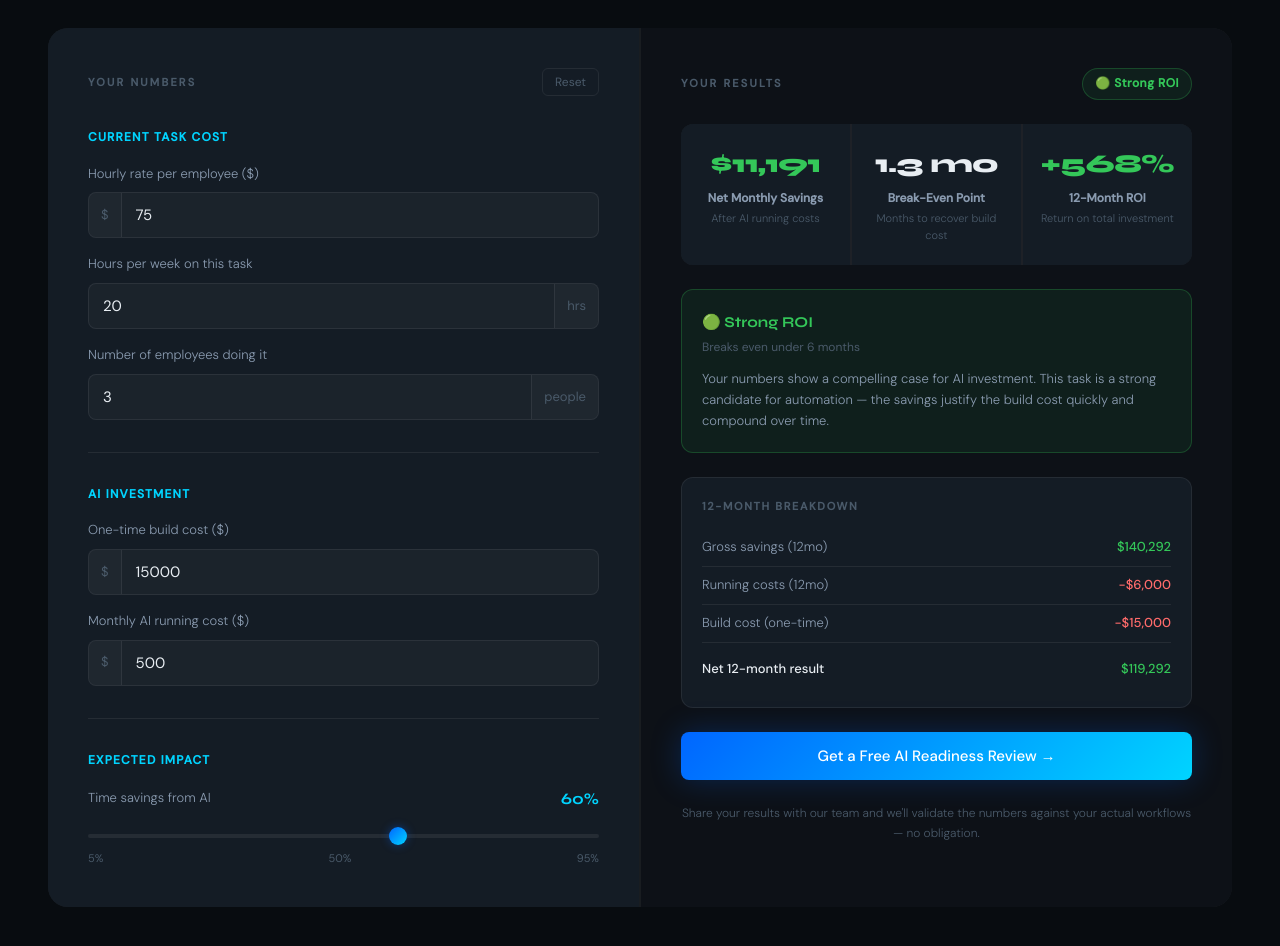
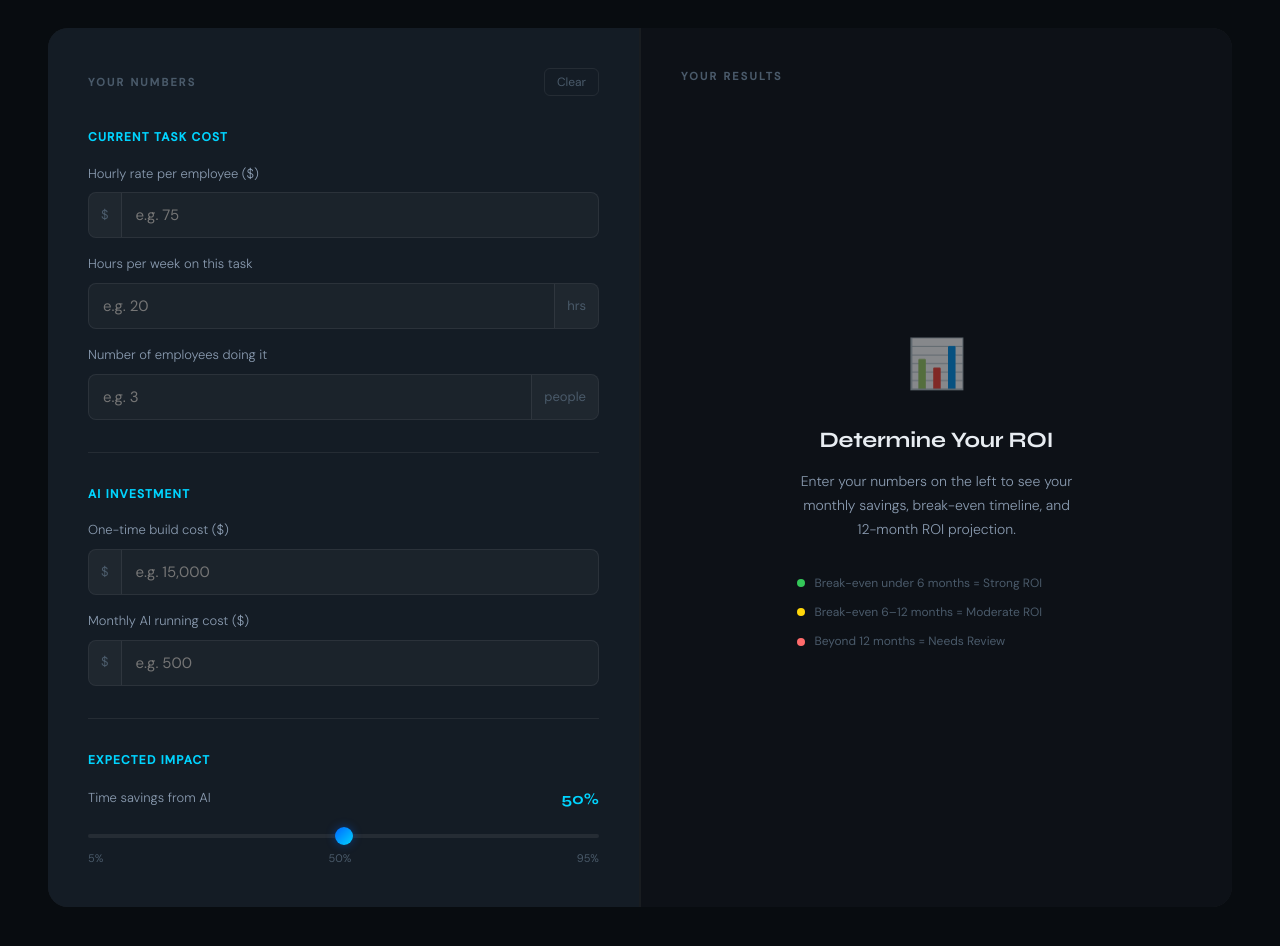
Before and after one commit to CamJon30/ibiz-digital-solutions, a Next.js app: page / in a window 1280 px wide. Shown: the part 6720-7666 px from the top of the page. Built offline with nearby package versions, Linux system fonts and the light colour scheme.

Commit message:
Ensure initial state for ROI Calculator

```diff
--- a/components/ROICalculator.module.css
+++ b/components/ROICalculator.module.css
@@ -348,3 +348,63 @@
   .calculator { grid-template-columns: 1fr; }
   .metricsGrid { grid-template-columns: 1fr; }
 }
+
+/* Empty state */
+.emptyState {
+  display: flex;
+  flex-direction: column;
+  align-items: center;
+  justify-content: center;
+  text-align: center;
+  flex: 1;
+  padding: 40px 24px;
+  min-height: 400px;
+}
+
+.emptyIcon {
+  font-size: 48px;
+  margin-bottom: 20px;
+  opacity: 0.5;
+}
+
+.emptyTitle {
+  font-family: var(--font-display);
+  font-size: 22px;
+  font-weight: 700;
+  color: var(--text);
+  margin-bottom: 12px;
+  letter-spacing: -0.01em;
+}
+
+.emptyText {
+  font-size: 14px;
+  color: var(--text2);
+  line-height: 1.7;
+  font-weight: 300;
+  max-width: 280px;
+  margin-bottom: 32px;
+}
+
+.emptyHints {
+  display: flex;
+  flex-direction: column;
+  gap: 10px;
+  width: 100%;
+  max-width: 280px;
+}
+
+.emptyHint {
+  display: flex;
+  align-items: center;
+  gap: 10px;
+  font-size: 12px;
+  color: var(--text3);
+  text-align: left;
+}
+
+.emptyHintDot {
+  width: 8px;
+  height: 8px;
+  border-radius: 50%;
+  flex-shrink: 0;
+}
--- a/components/ROICalculator.tsx
+++ b/components/ROICalculator.tsx
@@ -1,17 +1,26 @@
 'use client'
-import { useState, useEffect } from 'react'
+import { useState, useCallback } from 'react'
 import styles from './ROICalculator.module.css'
 
-const defaultInputs = {
-  hourlyRate: 75,
-  hoursPerWeek: 20,
-  employees: 3,
-  buildCost: 15000,
-  monthlyCost: 500,
-  timeSavings: 60,
+interface Inputs {
+  hourlyRate: string
+  hoursPerWeek: string
+  employees: string
+  buildCost: string
+  monthlyCost: string
+  timeSavings: number
 }
 
-type Rating = 'green' | 'yellow' | 'red' | null
+const emptyInputs: Inputs = {
+  hourlyRate: '',
+  hoursPerWeek: '',
+  employees: '',
+  buildCost: '',
+  monthlyCost: '',
+  timeSavings: 50,
+}
+
+type Rating = 'green' | 'yellow' | 'red'
 
 interface Results {
   grossMonthlySavings: number
@@ -30,67 +39,99 @@ function formatPercent(n: number) {
   return `${n > 0 ? '+' : ''}${n.toFixed(0)}%`
 }
 
-export default function ROICalculator() {
-  const [inputs, setInputs] = useState(defaultInputs)
-  const [results, setResults] = useState<Results | null>(null)
-  const [animated, setAnimated] = useState(false)
+function compute(inputs: Inputs): Results | null {
+  const hr = parseFloat(inputs.hourlyRate)
+  const hpw = parseFloat(inputs.hoursPerWeek)
+  const emp = parseFloat(inputs.employees)
+  const build = parseFloat(inputs.buildCost)
+  const monthly = parseFloat(inputs.monthlyCost)
+  const savings = inputs.timeSavings
 
-  const handleChange = (key: keyof typeof defaultInputs, value: string) => {
-    const num = parseFloat(value) || 0
-    setInputs(prev => ({ ...prev, [key]: num }))
-  }
+  // Only calculate if all required fields have valid numbers
+  if (isNaN(hr) || isNaN(hpw) || isNaN(emp) || isNaN(build) || isNaN(monthly)) return null
+  if (hr <= 0 || hpw <= 0 || emp <= 0) return null
 
-  useEffect(() => {
-    const { hourlyRate, hoursPerWeek, employees, buildCost, monthlyCost, timeSavings } = inputs
-    const weeklyHoursSaved = (hoursPerWeek * timeSavings) / 100
-    const monthlyHoursSaved = weeklyHoursSaved * 4.33 * employees
-    const grossMonthlySavings = monthlyHoursSaved * hourlyRate
-    const netMonthlySavings = grossMonthlySavings - monthlyCost
+  const weeklyHoursSaved = (hpw * savings) / 100
+  const monthlyHoursSaved = weeklyHoursSaved * 4.33 * emp
+  const grossMonthlySavings = monthlyHoursSaved * hr
+  const netMonthlySavings = grossMonthlySavings - monthly
+
   let breakEvenMonths: number | null = null
-    if (netMonthlySavings > 0) breakEvenMonths = buildCost / netMonthlySavings
+  if (netMonthlySavings > 0 && build > 0) breakEvenMonths = build / netMonthlySavings
+
   const gross12 = grossMonthlySavings * 12
-    const totalCost12 = buildCost + monthlyCost * 12
+  const totalCost12 = build + monthly * 12
   const net12 = gross12 - totalCost12
   const roi12Month = totalCost12 > 0 ? (net12 / totalCost12) * 100 : 0
+
   let rating: Rating = 'red'
   if (breakEvenMonths !== null && breakEvenMonths <= 6) rating = 'green'
   else if (breakEvenMonths !== null && breakEvenMonths <= 12) rating = 'yellow'
-    setResults({ grossMonthlySavings, netMonthlySavings, breakEvenMonths, roi12Month, net12, rating })
-    setAnimated(false)
-    setTimeout(() => setAnimated(true), 50)
-  }, [inputs])
 
-  const handleCTA = () => {
+  return { grossMonthlySavings, netMonthlySavings, breakEvenMonths, roi12Month, net12, rating }
+}
+
+const ratingConfig = {
+  green: {
+    label: 'Strong ROI',
+    sublabel: 'Breaks even under 6 months',
+    color: '#34c759',
+    bg: 'rgba(52,199,89,0.08)',
+    border: 'rgba(52,199,89,0.25)',
+    icon: '🟢',
+    body: 'Your numbers show a compelling case for AI investment. This task is a strong candidate for automation — the savings justify the build cost quickly and compound over time.',
+  },
+  yellow: {
+    label: 'Moderate ROI',
+    sublabel: 'Breaks even in 6–12 months',
+    color: '#ffd60a',
+    bg: 'rgba(255,214,10,0.08)',
+    border: 'rgba(255,214,10,0.25)',
+    icon: '🟡',
+    body: 'The investment is viable but worth optimizing. Consider reducing build cost with a phased approach, or identifying additional tasks that could be automated in the same engagement.',
+  },
+  red: {
+    label: 'Needs Review',
+    sublabel: "Doesn't break even within 12 months",
+    color: '#ff6b6b',
+    bg: 'rgba(255,107,107,0.08)',
+    border: 'rgba(255,107,107,0.25)',
+    icon: '🔴',
+    body: "The numbers need adjustment before this investment makes sense. Try increasing the time savings percentage, reducing build cost, or identifying higher-value tasks to automate.",
+  },
+}
+
+export default function ROICalculator() {
+  const [inputs, setInputs] = useState<Inputs>(emptyInputs)
+
+  const results = compute(inputs)
+
+  const handleChange = (key: keyof Inputs, value: string | number) => {
+    setInputs(prev => ({ ...prev, [key]: value }))
+  }
+
+  const handleCTA = useCallback(() => {
     if (!results) return
-    const summary = buildSummary(inputs, results)
+    const r = ratingConfig[results.rating]
+    const summary = `AI ROI Calculator Results:
+• Rating: ${r.label}
+• Hourly rate: ${formatCurrency(parseFloat(inputs.hourlyRate))} | Hours/week: ${inputs.hoursPerWeek} | Employees: ${inputs.employees}
+• AI build cost: ${formatCurrency(parseFloat(inputs.buildCost))} | Monthly cost: ${formatCurrency(parseFloat(inputs.monthlyCost))} | Time savings: ${inputs.timeSavings}%
+• Net monthly savings: ${formatCurrency(results.netMonthlySavings)}
+• Break-even: ${results.breakEvenMonths === null ? 'Does not break even' : results.breakEvenMonths < 1 ? 'Under 1 month' : `${results.breakEvenMonths.toFixed(1)} months`}
+• 12-month ROI: ${formatPercent(results.roi12Month)}
+• Net 12-month result: ${formatCurrency(results.net12)}`
+
     const contactSection = document.getElementById('contact')
     if (contactSection) {
       contactSection.scrollIntoView({ behavior: 'smooth' })
-      // Pass results to contact form via custom event
       setTimeout(() => {
         window.dispatchEvent(new CustomEvent('roi-results', { detail: summary }))
       }, 600)
     }
-  }
+  }, [inputs, results])
 
-  const buildSummary = (inp: typeof defaultInputs, res: Results) => {
-    const rating = res.rating === 'green' ? 'Strong ROI' : res.rating === 'yellow' ? 'Moderate ROI' : 'Needs Review'
-    const breakeven = res.breakEvenMonths === null ? 'Does not break even' : res.breakEvenMonths < 1 ? 'Under 1 month' : `${res.breakEvenMonths.toFixed(1)} months`
-    return `AI ROI Calculator Results:
-• Rating: ${rating}
-• Hourly rate: ${formatCurrency(inp.hourlyRate)} | Hours/week: ${inp.hoursPerWeek} | Employees: ${inp.employees}
-• AI build cost: ${formatCurrency(inp.buildCost)} | Monthly cost: ${formatCurrency(inp.monthlyCost)} | Time savings: ${inp.timeSavings}%
-• Net monthly savings: ${formatCurrency(res.netMonthlySavings)}
-• Break-even: ${breakeven}
-• 12-month ROI: ${formatPercent(res.roi12Month)}
-• Net 12-month result: ${formatCurrency(res.net12)}`
-  }
-
-  const ratingConfig = {
-    green: { label: 'Strong ROI', sublabel: 'Breaks even under 6 months', color: '#34c759', bg: 'rgba(52,199,89,0.08)', border: 'rgba(52,199,89,0.25)', icon: '🟢' },
-    yellow: { label: 'Moderate ROI', sublabel: 'Breaks even in 6–12 months', color: '#ffd60a', bg: 'rgba(255,214,10,0.08)', border: 'rgba(255,214,10,0.25)', icon: '🟡' },
-    red: { label: 'Needs Review', sublabel: "Doesn't break even within 12 months", color: '#ff6b6b', bg: 'rgba(255,107,107,0.08)', border: 'rgba(255,107,107,0.25)', icon: '🔴' },
-  }
+  const hasResults = results !== null
 
   return (
     <section id="roi-calculator" className={styles.section}>
@@ -108,7 +149,7 @@ export default function ROICalculator() {
           <div className={styles.inputs}>
             <div className={styles.inputsHeader}>
               <span className={styles.inputsLabel}>Your Numbers</span>
-              <button className={styles.resetBtn} onClick={() => setInputs(defaultInputs)}>Reset</button>
+              <button className={styles.resetBtn} onClick={() => setInputs(emptyInputs)}>Clear</button>
             </div>
 
             <div className={styles.inputGroup}>
@@ -117,20 +158,20 @@ export default function ROICalculator() {
                 <label className={styles.fieldLabel}>Hourly rate per employee ($)</label>
                 <div className={styles.inputWrap}>
                   <span className={styles.prefix}>$</span>
-                  <input type="number" className={styles.input} value={inputs.hourlyRate} onChange={e => handleChange('hourlyRate', e.target.value)} min="0" />
+                  <input type="number" className={styles.input} value={inputs.hourlyRate} onChange={e => handleChange('hourlyRate', e.target.value)} placeholder="e.g. 75" min="0" />
                 </div>
               </div>
               <div className={styles.field}>
                 <label className={styles.fieldLabel}>Hours per week on this task</label>
                 <div className={styles.inputWrap}>
-                  <input type="number" className={styles.input} value={inputs.hoursPerWeek} onChange={e => handleChange('hoursPerWeek', e.target.value)} min="0" />
+                  <input type="number" className={styles.input} value={inputs.hoursPerWeek} onChange={e => handleChange('hoursPerWeek', e.target.value)} placeholder="e.g. 20" min="0" />
                   <span className={styles.suffix}>hrs</span>
                 </div>
               </div>
               <div className={styles.field}>
                 <label className={styles.fieldLabel}>Number of employees doing it</label>
                 <div className={styles.inputWrap}>
-                  <input type="number" className={styles.input} value={inputs.employees} onChange={e => handleChange('employees', e.target.value)} min="1" />
+                  <input type="number" className={styles.input} value={inputs.employees} onChange={e => handleChange('employees', e.target.value)} placeholder="e.g. 3" min="1" />
                   <span className={styles.suffix}>people</span>
                 </div>
               </div>
@@ -142,14 +183,14 @@ export default function ROICalculator() {
                 <label className={styles.fieldLabel}>One-time build cost ($)</label>
                 <div className={styles.inputWrap}>
                   <span className={styles.prefix}>$</span>
-                  <input type="number" className={styles.input} value={inputs.buildCost} onChange={e => handleChange('buildCost', e.target.value)} min="0" />
+                  <input type="number" className={styles.input} value={inputs.buildCost} onChange={e => handleChange('buildCost', e.target.value)} placeholder="e.g. 15,000" min="0" />
                 </div>
               </div>
               <div className={styles.field}>
                 <label className={styles.fieldLabel}>Monthly AI running cost ($)</label>
                 <div className={styles.inputWrap}>
                   <span className={styles.prefix}>$</span>
-                  <input type="number" className={styles.input} value={inputs.monthlyCost} onChange={e => handleChange('monthlyCost', e.target.value)} min="0" />
+                  <input type="number" className={styles.input} value={inputs.monthlyCost} onChange={e => handleChange('monthlyCost', e.target.value)} placeholder="e.g. 500" min="0" />
                 </div>
               </div>
             </div>
@@ -161,7 +202,13 @@ export default function ROICalculator() {
                   Time savings from AI
                   <span className={styles.sliderValue}>{inputs.timeSavings}%</span>
                 </label>
-                <input type="range" className={styles.slider} value={inputs.timeSavings} onChange={e => handleChange('timeSavings', e.target.value)} min="5" max="95" step="5" />
+                <input
+                  type="range"
+                  className={styles.slider}
+                  value={inputs.timeSavings}
+                  onChange={e => handleChange('timeSavings', parseInt(e.target.value))}
+                  min="5" max="95" step="5"
+                />
                 <div className={styles.sliderLabels}><span>5%</span><span>50%</span><span>95%</span></div>
               </div>
             </div>
@@ -171,18 +218,36 @@ export default function ROICalculator() {
           <div className={styles.results}>
             <div className={styles.resultsHeader}>
               <span className={styles.inputsLabel}>Your Results</span>
-              {results?.rating && (
-                <div className={styles.ratingBadge} style={{ background: ratingConfig[results.rating].bg, border: `1px solid ${ratingConfig[results.rating].border}`, color: ratingConfig[results.rating].color }}>
+              {hasResults && results.rating && (
+                <div
+                  className={styles.ratingBadge}
+                  style={{ background: ratingConfig[results.rating].bg, border: `1px solid ${ratingConfig[results.rating].border}`, color: ratingConfig[results.rating].color }}
+                >
                   {ratingConfig[results.rating].icon} {ratingConfig[results.rating].label}
                 </div>
               )}
             </div>
 
-            {results && (
+            {!hasResults ? (
+              <div className={styles.emptyState}>
+                <div className={styles.emptyIcon}>📊</div>
+                <h3 className={styles.emptyTitle}>Determine Your ROI</h3>
+                <p className={styles.emptyText}>
+                  Enter your numbers on the left to see your monthly savings, break-even timeline, and 12-month ROI projection.
+                </p>
+                <div className={styles.emptyHints}>
+                  <div className={styles.emptyHint}><span className={styles.emptyHintDot} style={{ background: '#34c759' }} />Break-even under 6 months = Strong ROI</div>
+                  <div className={styles.emptyHint}><span className={styles.emptyHintDot} style={{ background: '#ffd60a' }} />Break-even 6–12 months = Moderate ROI</div>
+                  <div className={styles.emptyHint}><span className={styles.emptyHintDot} style={{ background: '#ff6b6b' }} />Beyond 12 months = Needs Review</div>
+                </div>
+              </div>
+            ) : (
               <>
-                <div className={`${styles.metricsGrid} ${animated ? styles.visible : ''}`}>
+                <div className={styles.metricsGrid}>
                   <div className={styles.metric}>
-                    <div className={styles.metricValue} style={{ color: results.netMonthlySavings >= 0 ? '#34c759' : '#ff6b6b' }}>{formatCurrency(results.netMonthlySavings)}</div>
+                    <div className={styles.metricValue} style={{ color: results.netMonthlySavings >= 0 ? '#34c759' : '#ff6b6b' }}>
+                      {formatCurrency(results.netMonthlySavings)}
+                    </div>
                     <div className={styles.metricLabel}>Net Monthly Savings</div>
                     <div className={styles.metricSub}>After AI running costs</div>
                   </div>
@@ -194,23 +259,21 @@ export default function ROICalculator() {
                     <div className={styles.metricSub}>Months to recover build cost</div>
                   </div>
                   <div className={styles.metric}>
-                    <div className={styles.metricValue} style={{ color: results.roi12Month >= 0 ? '#34c759' : '#ff6b6b' }}>{formatPercent(results.roi12Month)}</div>
+                    <div className={styles.metricValue} style={{ color: results.roi12Month >= 0 ? '#34c759' : '#ff6b6b' }}>
+                      {formatPercent(results.roi12Month)}
+                    </div>
                     <div className={styles.metricLabel}>12-Month ROI</div>
                     <div className={styles.metricSub}>Return on total investment</div>
                   </div>
                 </div>
 
-                {results.rating && (
                 <div className={styles.ratingBlock} style={{ background: ratingConfig[results.rating].bg, borderColor: ratingConfig[results.rating].border }}>
                   <div className={styles.ratingBlockTitle} style={{ color: ratingConfig[results.rating].color }}>
                     {ratingConfig[results.rating].icon} {ratingConfig[results.rating].label}
                   </div>
                   <div className={styles.ratingBlockDesc}>{ratingConfig[results.rating].sublabel}</div>
-                    {results.rating === 'green' && <p className={styles.ratingBlockText}>Your numbers show a compelling case for AI investment. This task is a strong candidate for automation — the savings justify the build cost quickly and compound over time.</p>}
-                    {results.rating === 'yellow' && <p className={styles.ratingBlockText}>The investment is viable but worth optimizing. Consider reducing build cost with a phased approach, or identifying additional tasks that could be automated in the same engagement.</p>}
-                    {results.rating === 'red' && <p className={styles.ratingBlockText}>The numbers need adjustment before this investment makes sense. Try increasing the time savings percentage, reducing build cost, or identifying higher-value tasks to automate.</p>}
+                  <p className={styles.ratingBlockText}>{ratingConfig[results.rating].body}</p>
                 </div>
-                )}
 
                 <div className={styles.breakdownTable}>
                   <div className={styles.breakdownTitle}>12-Month Breakdown</div>
@@ -220,11 +283,11 @@ export default function ROICalculator() {
                   </div>
                   <div className={styles.breakdownRow}>
                     <span>Running costs (12mo)</span>
-                    <span className={styles.negative}>-{formatCurrency(inputs.monthlyCost * 12)}</span>
+                    <span className={styles.negative}>-{formatCurrency(parseFloat(inputs.monthlyCost) * 12)}</span>
                   </div>
                   <div className={styles.breakdownRow}>
                     <span>Build cost (one-time)</span>
-                    <span className={styles.negative}>-{formatCurrency(inputs.buildCost)}</span>
+                    <span className={styles.negative}>-{formatCurrency(parseFloat(inputs.buildCost))}</span>
                   </div>
                   <div className={`${styles.breakdownRow} ${styles.breakdownTotal}`}>
                     <span>Net 12-month result</span>
```
Lines whose indentation alone changed are shown as unchanged.
